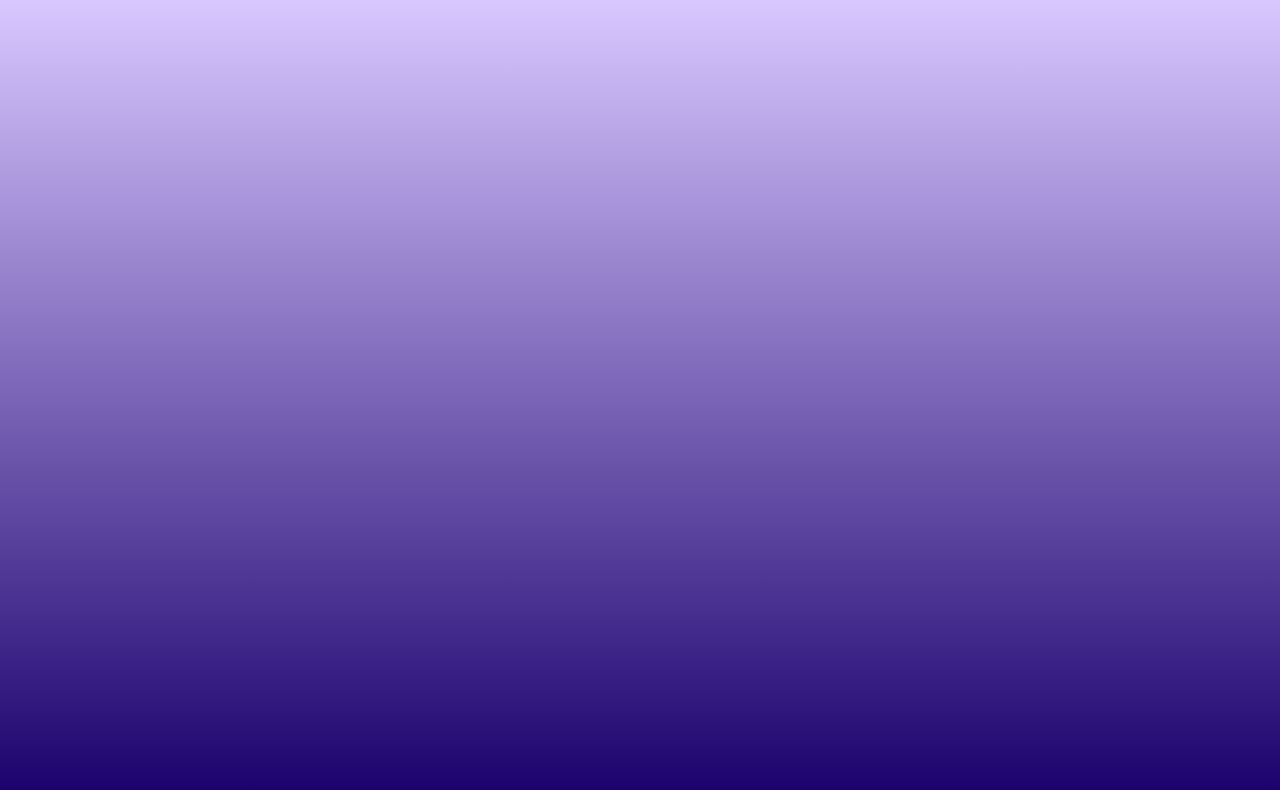
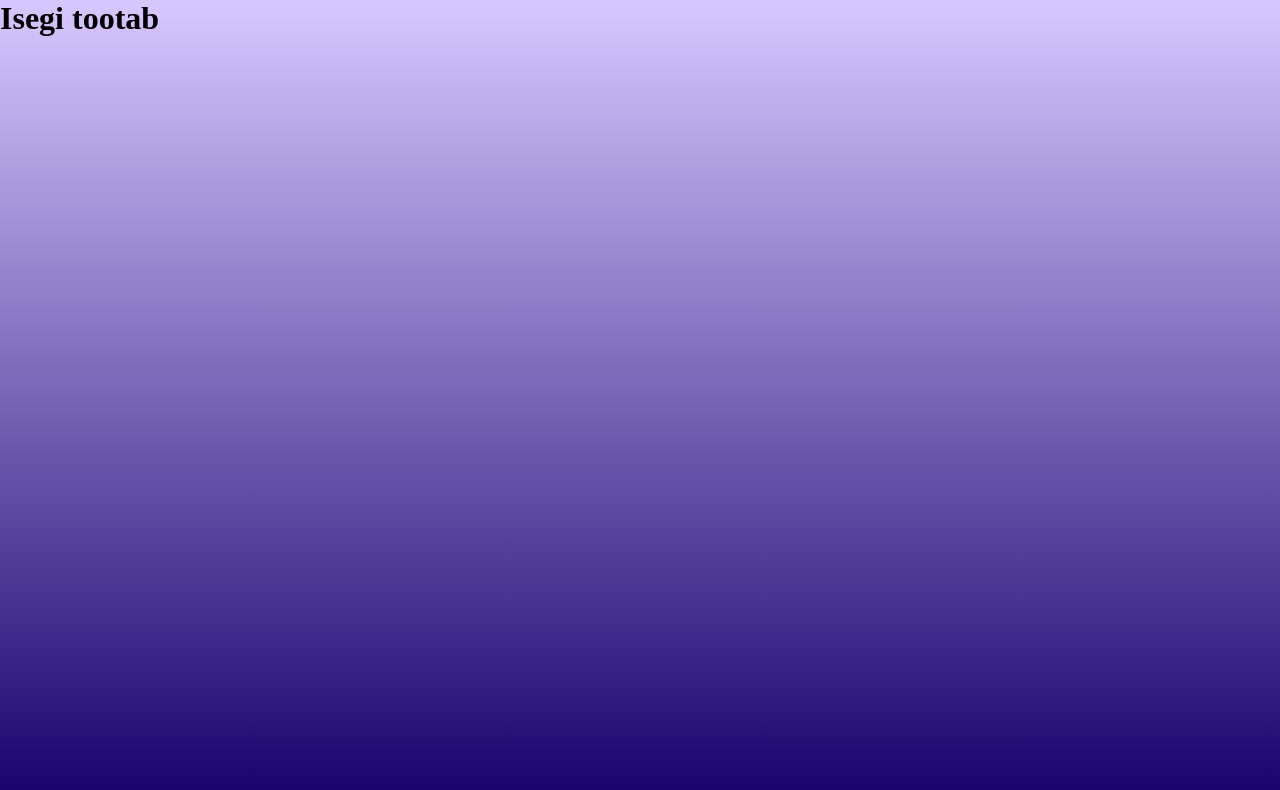
Before and after one commit to 77f315/LiiklusTestid, a React (Create React App) app in the folder client/: page /results in a window 1280 px wide. Before the commit this address had no page. Shown: the top 790 px of the page. Built offline with nearby package versions, Linux system fonts and the light colour scheme.

Commit message:
added an submit page that submit button goes to

```diff
--- a/client/package.json
+++ b/client/package.json
@@ -2,7 +2,6 @@
   "name": "client",
   "version": "0.1.0",
   "private": true,
-  "proxy": "http://localhost:5000",
   "dependencies": {
     "@testing-library/jest-dom": "^5.17.0",
     "@testing-library/react": "^13.4.0",
--- a/client/src/App.js
+++ b/client/src/App.js
@@ -1,12 +1,13 @@
 import { BrowserRouter as Router, Route, Routes } from 'react-router-dom';
 import Test from './components/Test';
-
+import Results from './components/Results';
 function App() {
 
   return (
     <Router>
       <Routes>
         <Route path="/" element={<Test/>}></Route>
+        <Route path="/results" element={<Results/>} />
       </Routes>
     </Router>
 );
--- /dev/null
+++ b/client/src/components/Results.js
@@ -0,0 +1,11 @@
+import React from 'react';
+
+const Results = () => {
+    return (
+        <div>
+            <h1>Isegi tootab</h1>
+        </div>
+    );
+}
+
+export default Results;
--- a/client/src/components/question.js
+++ b/client/src/components/question.js
@@ -1,6 +1,7 @@
 import React, { useState, useRef } from "react";
 import "./css/question.css";
 import questions from "./data";
+import { useNavigate } from "react-router-dom";
 
 const Question = () => {
   const [index, setIndex] = useState(0);
@@ -78,6 +79,10 @@ const Question = () => {
 
   const question = questions[index];
 
+  const navigate = useNavigate();
+  const handleSubmit = () => {
+    navigate('/results')
+  }
   return (
     <div className="container">
       <h1>Test</h1>
@@ -130,7 +135,7 @@ const Question = () => {
       <div className="question-container">
         <button onClick={previousQuestion}>Eelmine küsimus</button>
         {index < questions.length - 1 && <button onClick={nextQuestion}>Järgmine küsimus</button>}
-        {index === questions.length - 1 && <button onClick={console.log('submit button test')}> Submit</button>}
+        {index === questions.length - 1 && <button onClick={handleSubmit}> Submit</button>}
       </div>
       <div className="index">
         <div>
--- /dev/null
+++ b/package.json
@@ -0,0 +1,5 @@
+{
+  "dependencies": {
+    "react-router-dom": "^6.24.0"
+  }
+}
```
Also changed, not shown: 2 other files (tests, documents, lock files or other folders).
